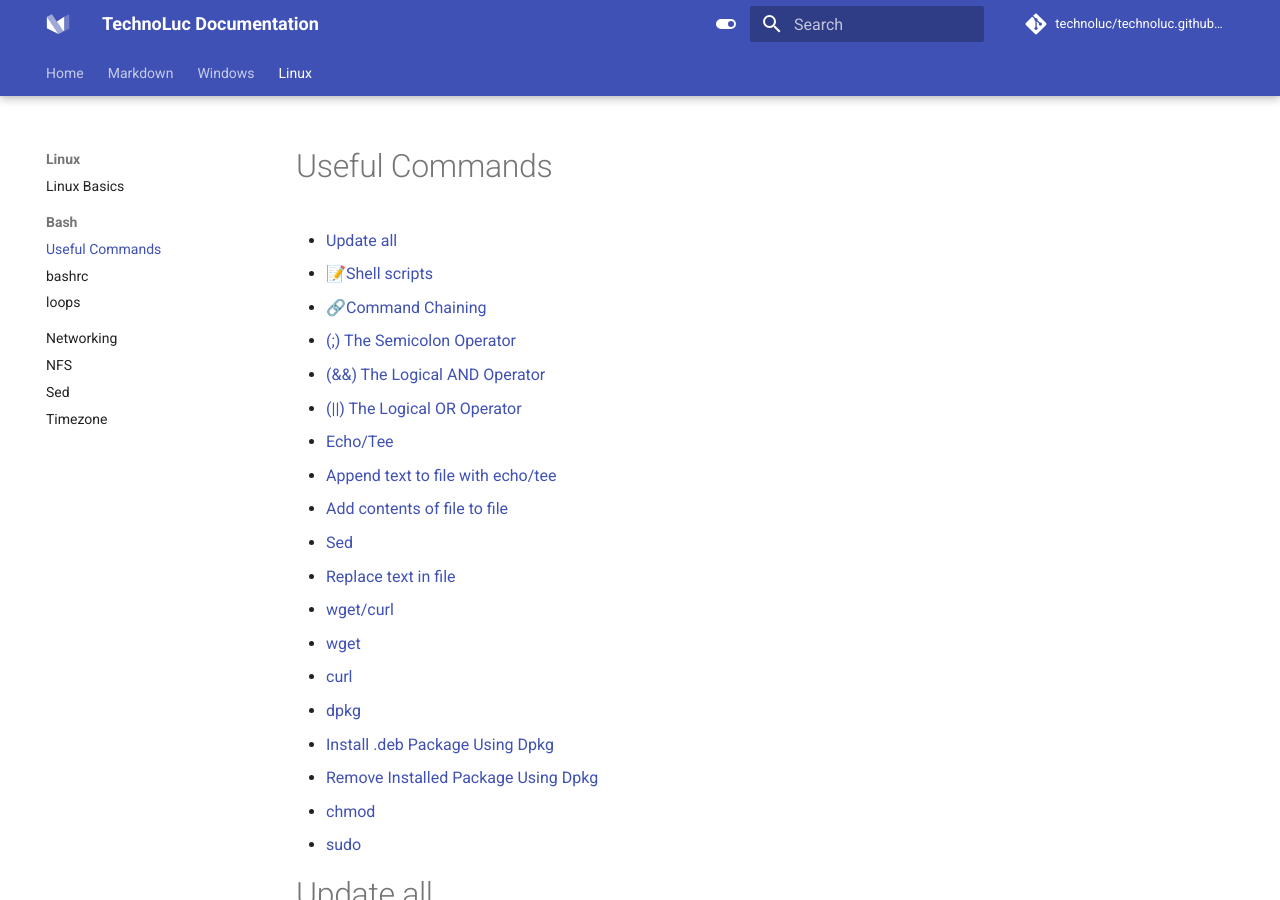
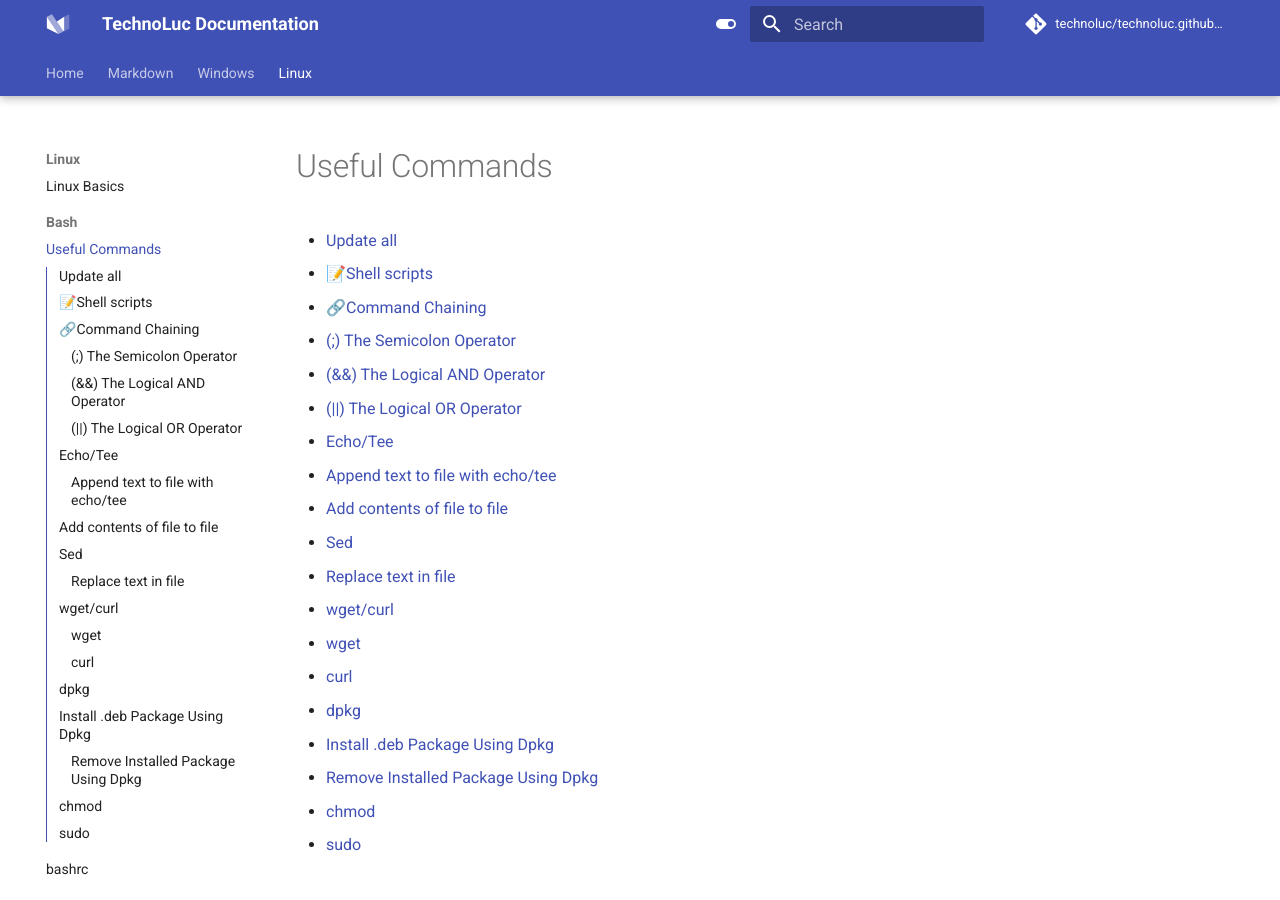
Before and after one commit to technoluc/technoluc.github.io, an MkDocs documentation site: the page built from docs/linux/bash/useful_commands.md, in a window 1280 px wide and 900 px high. Built offline with MkDocs 1.6.1 and Material for MkDocs 9.7.7, drawn with Linux system fonts in a browser that asks for light colours; comment, search, counter and statistics services are not loaded.

Commit message:
redo headings

````diff
--- a/docs/linux/bash/useful_commands.md
+++ b/docs/linux/bash/useful_commands.md
@@ -21,13 +21,13 @@
 - [chmod](#chmod)
 - [sudo](#sudo)
 
-# Update all
+## Update all
 
 ```bash
 sudo apt-get update && sudo apt-get upgrade -y
 ```
 
-# 📝Shell scripts
+## 📝Shell scripts
 
 <aside>
 💡 One example of an easy script
@@ -50,23 +50,23 @@
 
 ---
 
-# 🔗Command Chaining
+## 🔗Command Chaining
 
-## (;) The Semicolon Operator
+### (;) The Semicolon Operator
 
 <aside>
 💡 A ; B  – Run A and then B, regardless of the success or failure of A
 
 </aside>
 
-## (&&) The Logical AND Operator
+### (&&) The Logical AND Operator
 
 <aside>
 💡 A && B  – Run B only if A succeeded
 
 </aside>
 
-## (||) The Logical OR Operator
+### (||) The Logical OR Operator
 
 <aside>
 💡 A || B  – Run B only if A failed
@@ -75,9 +75,9 @@
 
 ---
 
-# Echo/Tee
+## Echo/Tee
 
-## Append text to file with echo/tee
+### Append text to file with echo/tee
 
 ```bash
 
@@ -116,10 +116,10 @@
 
 ---
 
-# Sed
+## Sed
 
 
-## Replace text in file
+### Replace text in file
 
 <aside>
 💡 (changes ssl=1 to ssl=0 in file /etc/webmin/miniserv.conf
@@ -133,9 +133,9 @@
 
 ---
 
-# wget/curl
+## wget/curl
 
-## wget
+### wget
 
 <aside>
 💡 Download file to current directory
@@ -168,7 +168,7 @@
 
 ---
 
-## curl
+### curl
 
 <aside>
 💡 Download file to current directory
@@ -190,7 +190,7 @@
 
 ---
 
-# dpkg
+## dpkg
 
 ## Install .deb Package Using Dpkg
 
@@ -207,7 +207,7 @@
 sudo apt -f install
 ```
 
-## Remove Installed Package Using Dpkg
+### Remove Installed Package Using Dpkg
 
 <aside>
 💡 To find out the exact package name, you can use the following command with any keyword related to the package name:
@@ -222,7 +222,7 @@
 sudo dpkg --remove [package file]
 ```
 
-# chmod
+## chmod
 
 <aside>
 💡 The `chmod` command [sets the file permissions flags](https://www.howtogeek.com/67987/htg-explains-how-do-linux-file-permissions-work/) on a file or folder. The flags define who can read, write to or execute the file. When you list files with the `-l` (long format) option you’ll see a string of characters that look like
@@ -260,7 +260,7 @@
 chmod 766 example.txt
 ```
 
-# sudo
+## sudo
 
 <aside>
 💡 Configure sudo to work without a password for the current user:
````
